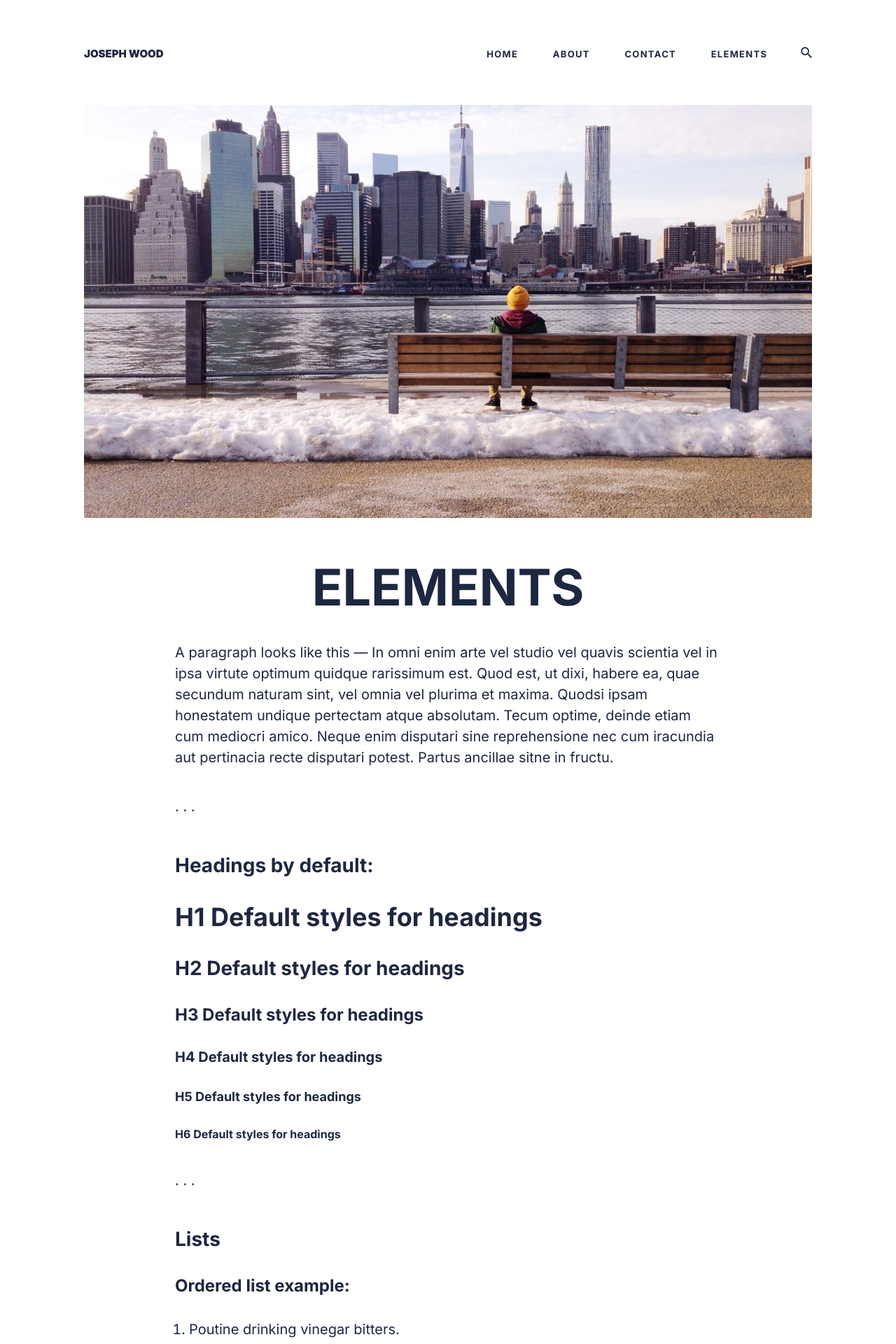
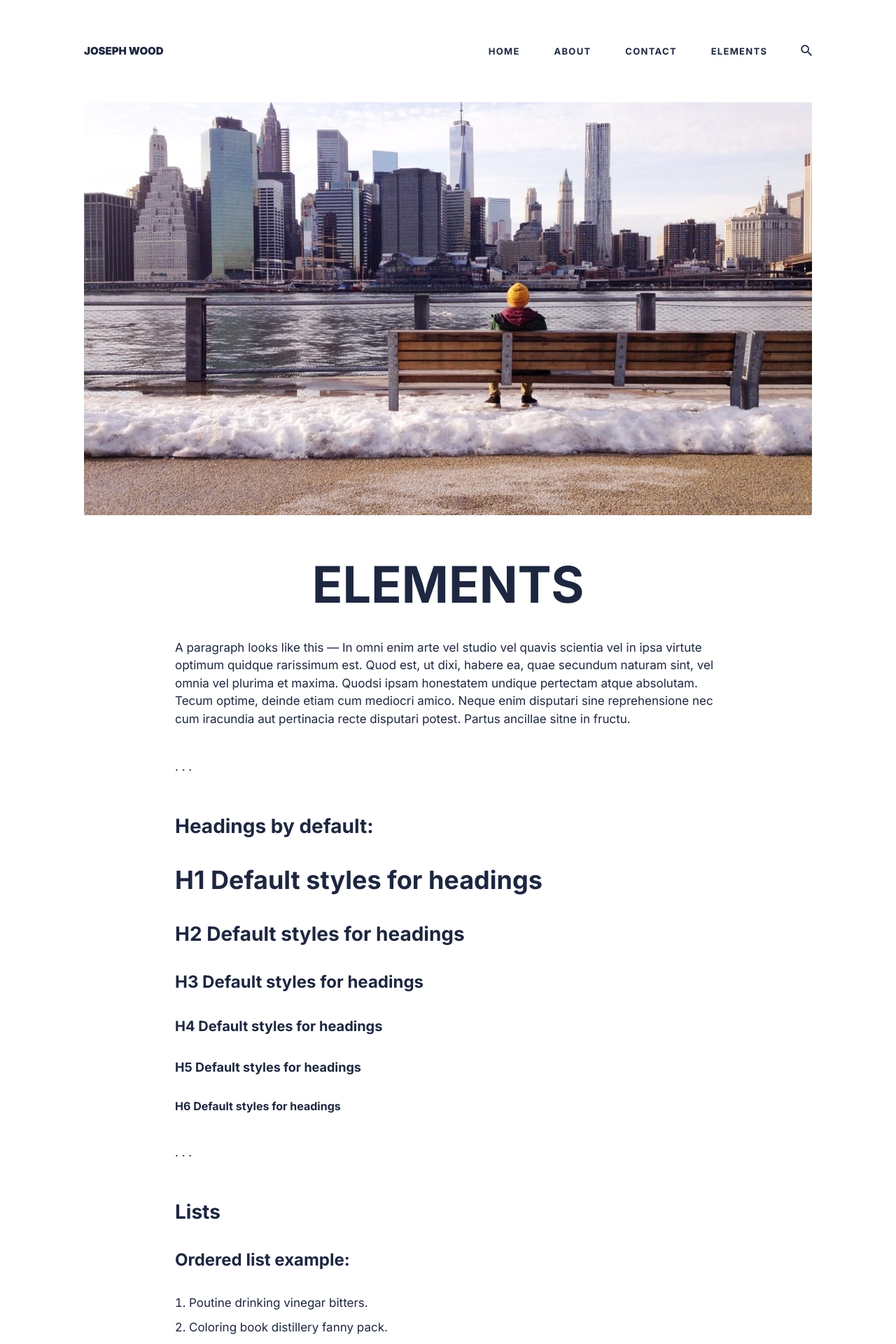
Before and after one commit to geanramos/josephjekyll, a Jekyll site: the page built from _pages/elements.md, in a window 1280 px wide. Shown: the top 1920 px of the page at 70% size. Built offline with Jekyll 4.4.1, drawn with Linux system fonts in a browser that asks for light colours; nearby versions of some CDN libraries.

Commit message:
Update _variables.scss

```diff
--- a/_sass/0-settings/_variables.scss
+++ b/_sass/0-settings/_variables.scss
@@ -17,7 +17,7 @@ $global-transition: all .35s;
 // *****************
 // Typography
 // *****************
-$base-font-size: 20px;
+$base-font-size: 17px;
 $base-font-style: normal;
 $base-font-variant: normal;
 $base-font-weight: normal;
@@ -35,4 +35,4 @@ $font-size-h4:  20px;
 $font-size-h5:  18px;
 $font-size-h6:  16px;
 
-$heading-line-height: 1.3;
+$heading-line-height: 1.4;
```
